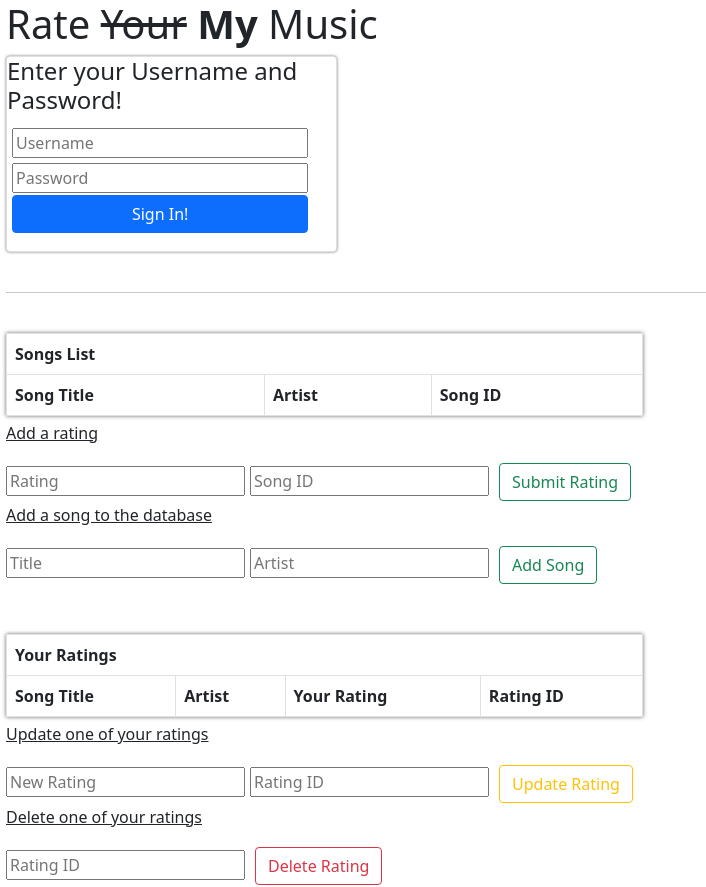
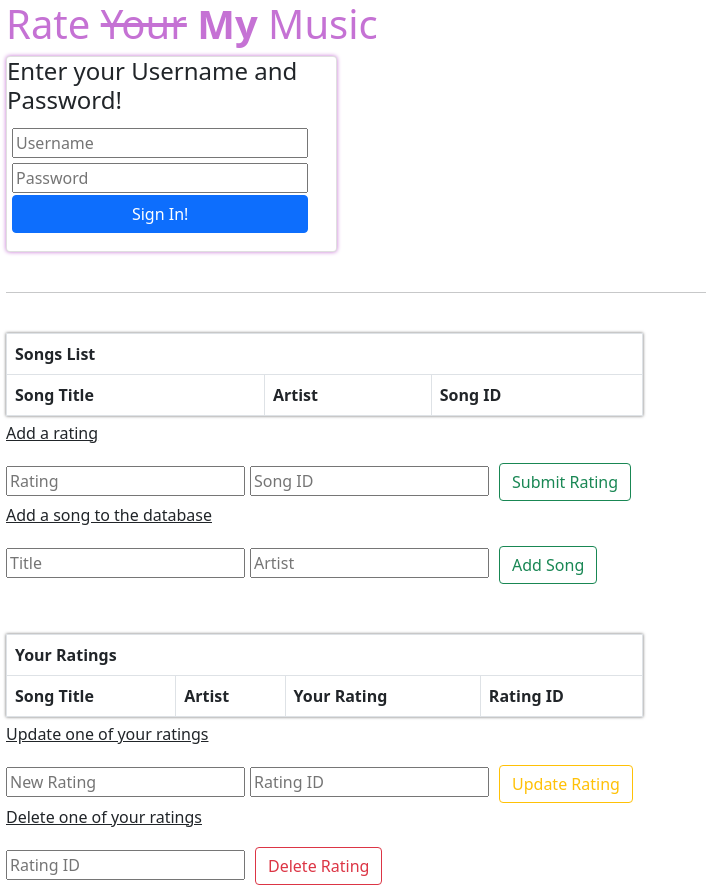
Before and after one commit to jespin457/solo-project, a React app: page / in a window 1280 px wide. Shown: the whole page, without its empty margins (0-706 px from the left). Built offline with nearby package versions, Linux system fonts and the light colour scheme; a web font is replaced by a local one.

Commit message:
Changes to styling and html

```diff
--- a/client/index.html
+++ b/client/index.html
@@ -2,7 +2,7 @@
 <html>
   <head>
     <meta http-equiv="content-type" content="text/html; charset=utf-8"/>
-    <title>Solo Project</title>
+    <title>RMM</title>
     <meta charset="UTF-8">
     <link
       rel="stylesheet"
--- a/client/styles.css
+++ b/client/styles.css
@@ -1,19 +1,30 @@
 @import url('https://fonts.googleapis.com/css2?family=Padauk&display=swap');
+
+body {
+  /* background-color:rgb(255, 255, 255); */
+}
 
 html {
   font-family: 'Padauk', sans-serif;
   margin-left: 6px;
 }
 
+h1 {
+  color: #c572d4;
+}
+
 #songTable, #ratingTable {
   width: 50%;
   margin-bottom: 5px;
-  box-shadow: 0px 0px 4px rgb(110, 110, 110);
+  box-shadow: 0px 0px 3px rgb(110, 110, 110);
+  /* rgb(110, 110, 110); */
+  /* #c572d4; */
 }
 
 #signInCard {
   width:26%;
-  box-shadow: 0px 0px 3px rgb(117, 117, 117);
+  box-shadow: 0px 0px 4px #c572d4;
+  /* rgb(117, 117, 117); */
 }
 
 #signinUsername, #signinEmail, #signinButton {
```
